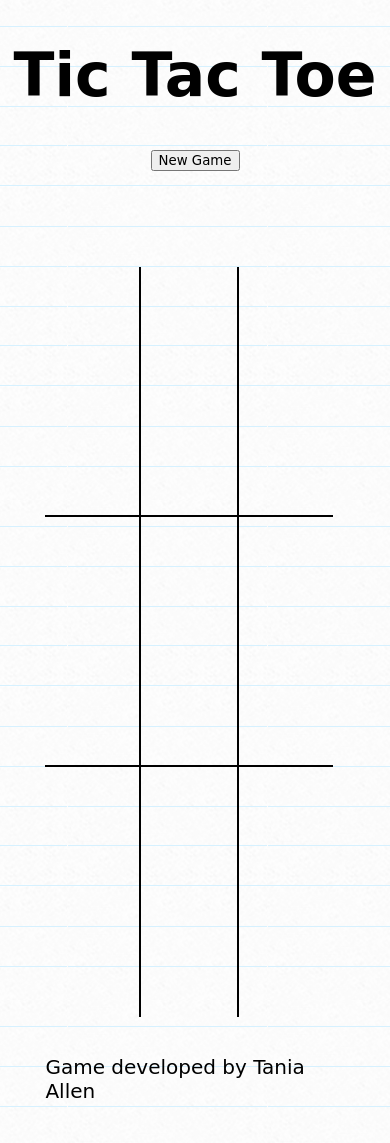
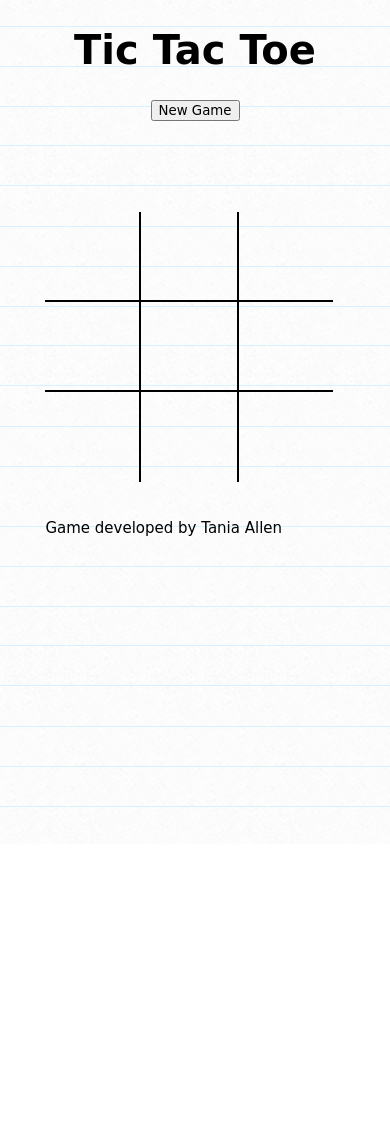
Before and after one commit to taniaallen/Tic_Tac_Toe_Game, a plain HTML site: page index.html in a window 390 px wide. Shown: the top 1143 px of the page. After the commit the page ends 844 px from the top, so only its background shows below. Drawn offline with Linux system fonts and the light colour scheme; a web font is replaced by a local one.

Commit message:
added media query styling for h1, h3, #reset-button, .board-square and footer

```diff
--- a/css/style.css
+++ b/css/style.css
@@ -91,3 +91,33 @@ footer {
 .bottom-right {
   border-left: 2px solid black;
 }
+
+/* Media queries should be defined at the bottom to adjust size of images when viewport reduced.
+font-size of X's and O's should change with screen size to be proportionate */
+
+@media (max-width: 600px) {
+  h1 {
+    font-size: 40px;
+  }
+
+  h3 {
+    font-size: 25px;
+  }
+
+  #reset-button {
+    margin-bottom: 10px;
+  }
+
+  .board-square {
+    height: 90px;
+    font-size: 25px;
+    font-weight: bold;
+    padding: 25px;
+  }
+
+  footer {
+    font-size: 15px;
+    padding: 10%;
+  }
+
+}
```
